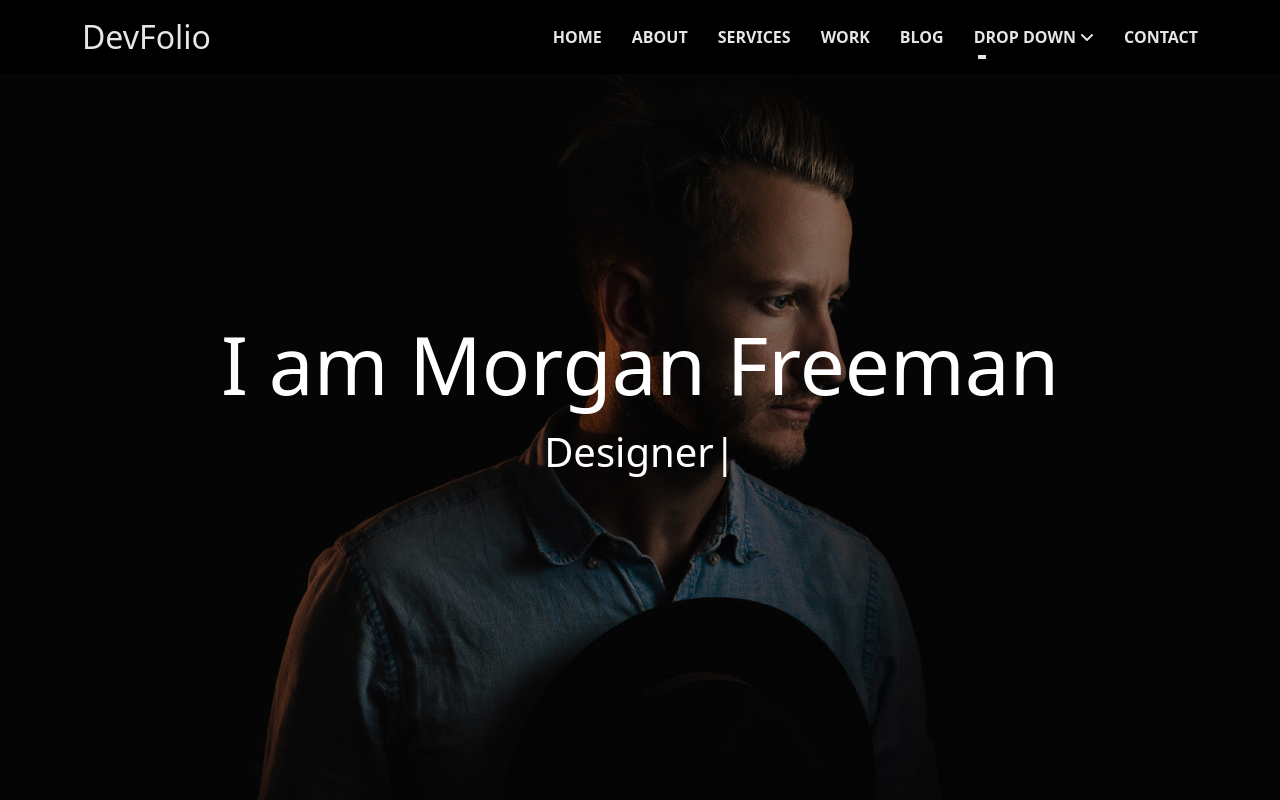
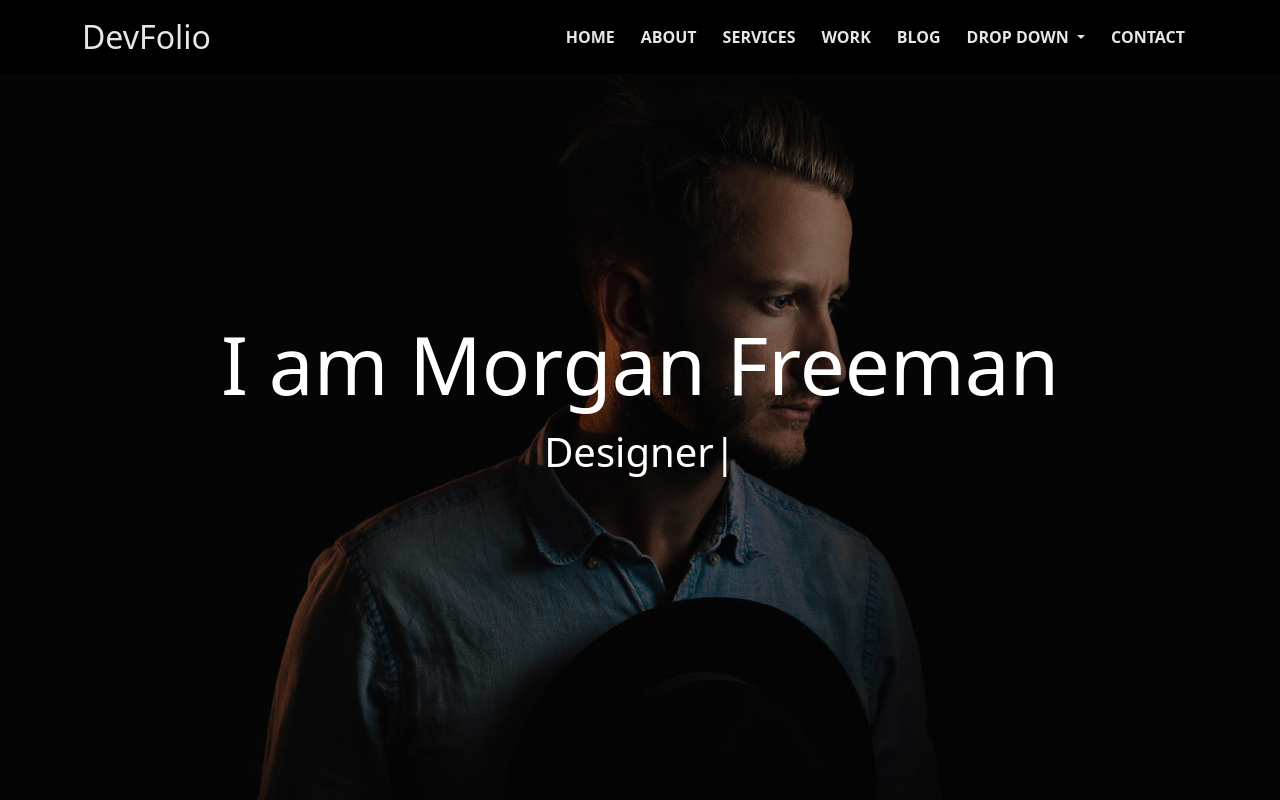
Before and after one commit to antonios-malak/Devfolio, a plain HTML site: page index.html in a window 1280 px wide. Shown: the top 800 px of the page. Drawn offline with Linux system fonts and the light colour scheme.

Commit message:
Editing navbar hover and dropdown

```diff
--- a/css/style.css
+++ b/css/style.css
@@ -59,26 +59,29 @@ a {
   opacity: 90%;
   z-index: 10;
 }
-nav .navbar-nav .nav-item a.nav-link {
+.navbar-nav .nav-item {
+  padding: 5px ;
+}
+
+.navbar-nav .nav-link {
   color: white;
   text-transform: uppercase;
   font-size: 16px;
-  padding: 10px 0 10px 30px;
   font-weight: 600;
   position: relative;
 }
-nav .navbar-nav .nav-item .nav-link::after {
+.navbar .nav-link:not(.dropdown-toggle)::after {
   position: absolute;
   content: "";
   bottom: 0;
-  left: 30px;
-  width: 0;
+  left: 0;
+  width: 0px;
   height: 2px;
   background-color: white;
   transition: 0.5s;
 }
-nav .navbar-nav .nav-item:hover .nav-link::after {
-  width: 50%;
+.navbar .nav-link:not(.dropdown-toggle):hover::after {
+  width: 100%;
 }
 /* end navbar ----------------------------------- */
 /* start hero ---------------- */
--- a/index.html
+++ b/index.html
@@ -51,7 +51,7 @@
                 data-bs-toggle="dropdown"
                 aria-expanded="false"
               >
-                Drop down <i class="fa-solid fa-angle-down"></i>
+                Drop down
               </a>
               <ul class="dropdown-menu">
                 <li>
```
